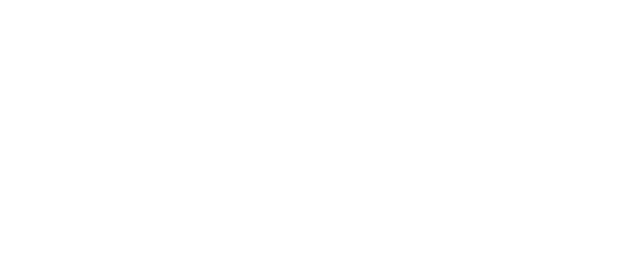
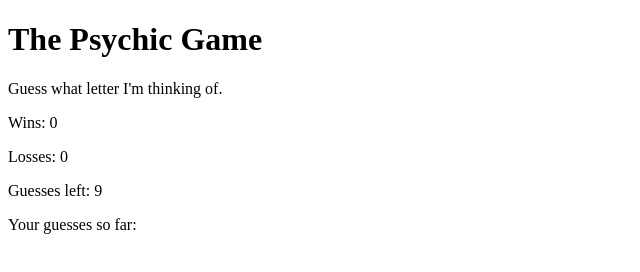
Before and after one commit to Kianimal/Psychic-Game, a plain HTML site: page index.html in a window 1280 px wide. Shown: the whole page, without its empty margins (0-640 px from the left). Drawn offline with Linux system fonts and the light colour scheme.

Commit message:
html framework added to index.html

```diff
--- a/index.html
+++ b/index.html
@@ -6,6 +6,15 @@
     <title>Psychic Game</title>
 </head>
 <body>
+    <h1>The Psychic Game</h1>
+    <p>Guess what letter I'm thinking of.</p>
 
+    <p>Wins: <span id = "win">0</span></p>
+
+    <p>Losses: <span id = "loss">0</span></p>
+
+    <p>Guesses left: <span id = "guessRemain">9</span></p>
+
+    <p>Your guesses so far: <span id = "guesses"></span></p>
 </body>
 </html>
```
